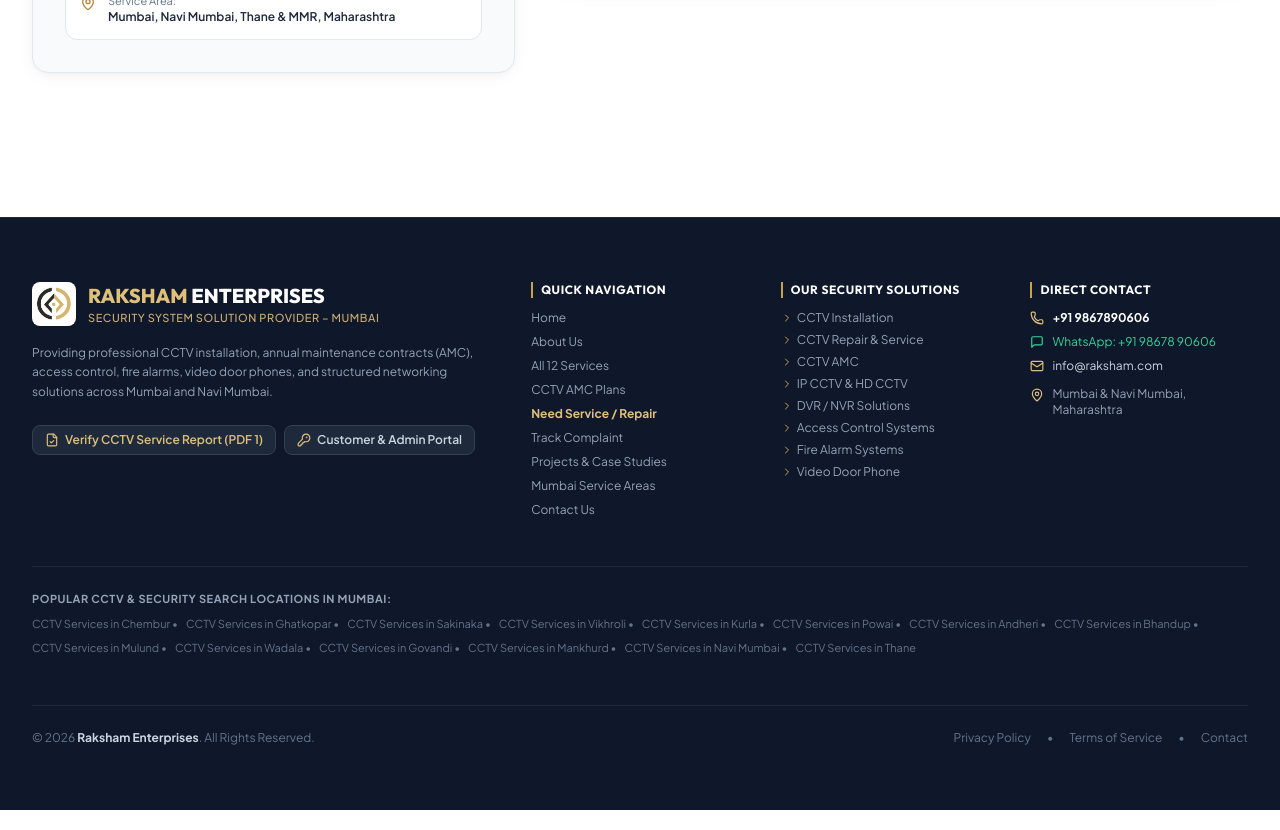
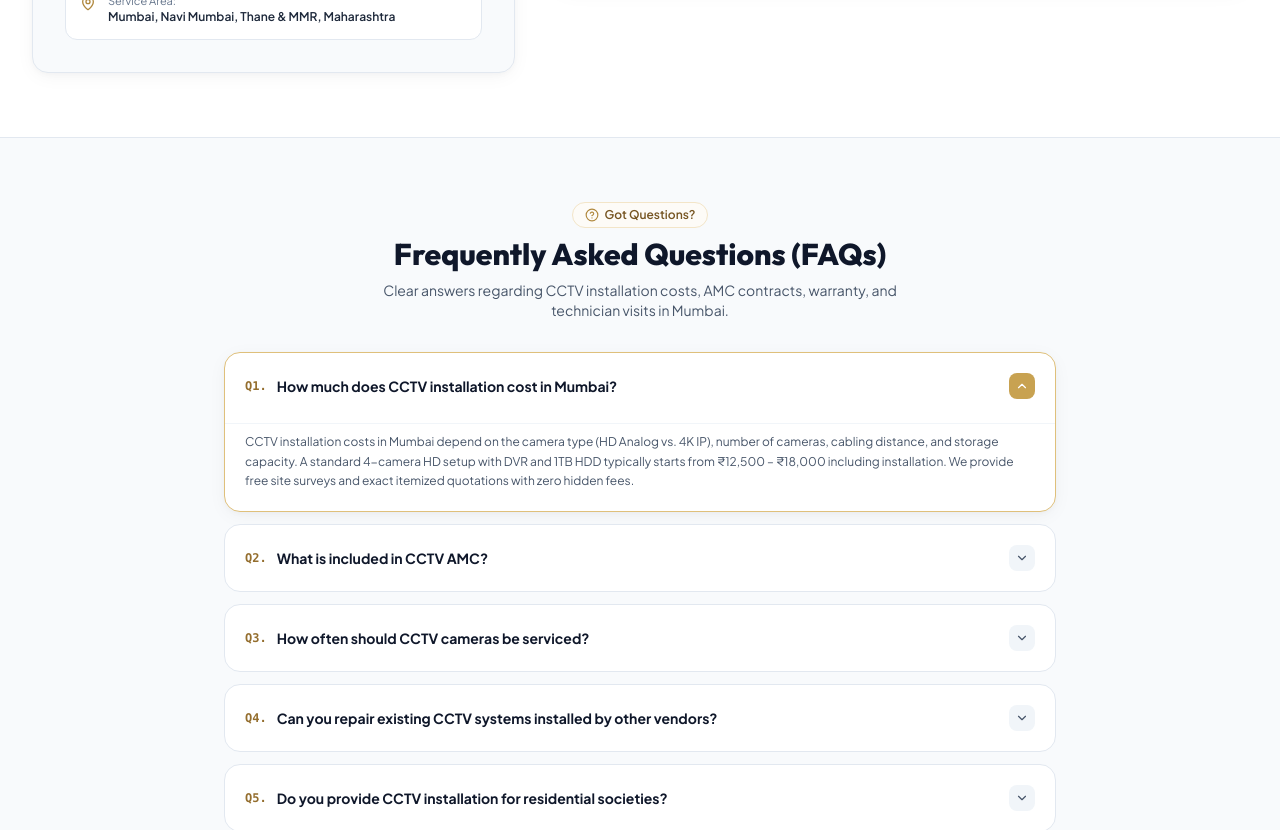
Before and after one commit to guptadipti0123-netizen/raksham-enterprises-web1, a React (Vite) app: page /contact in a window 1280 px wide. Shown: the part 900-1730 px from the top of the page. Built offline with nearby package versions, Linux system fonts and the light colour scheme.

Commit message:
feat(contact): integrate FAQ accordion into Contact page and remove from top navbar

```diff
--- a/src/components/Navbar.jsx
+++ b/src/components/Navbar.jsx
@@ -51,7 +51,7 @@ export default function Navbar({ onOpenQuote }) {
     return () => document.removeEventListener('mousedown', handleClickOutside);
   }, []);
 
-  // Main Desktop Navigation Links (Service Areas moved inside Services Submenu)
+  // Main Desktop Navigation Links (Clean & Concise)
   const navLinks = [
     { name: 'Home', path: '/' },
     { name: 'About Us', path: '/about-us' },
@@ -59,7 +59,6 @@ export default function Navbar({ onOpenQuote }) {
     { name: 'CCTV AMC', path: '/cctv-amc-mumbai' },
     { name: 'Projects', path: '/projects' },
     { name: 'Blog', path: '/blog' },
-    { name: 'FAQ', path: '/faq' },
     { name: 'Contact', path: '/contact' },
   ];
 
--- a/src/pages/ContactPage.jsx
+++ b/src/pages/ContactPage.jsx
@@ -1,8 +1,20 @@
 import React, { useState } from 'react';
-import { COMPANY_INFO, SERVICES } from '../data/websiteData';
-import { Phone, MessageSquare, Mail, MapPin, Send, CheckCircle2, Clock, ShieldCheck } from 'lucide-react';
+import { COMPANY_INFO, SERVICES, FAQS } from '../data/websiteData';
+import {
+  Phone,
+  MessageSquare,
+  Mail,
+  MapPin,
+  Send,
+  CheckCircle2,
+  Clock,
+  ShieldCheck,
+  ChevronDown,
+  HelpCircle
+} from 'lucide-react';
 
 export default function ContactPage() {
+  const [openFaqIdx, setOpenFaqIdx] = useState(0);
   const [formData, setFormData] = useState({
     name: '',
     mobile: '',
@@ -288,6 +300,63 @@ export default function ContactPage() {
         </div>
       </section>
 
+      {/* Embedded FAQs Accordion Section */}
+      <section className="py-16 bg-slate-50 border-t border-slate-200">
+        <div className="max-w-4xl mx-auto px-4 sm:px-6 lg:px-8 space-y-8">
+
+          <div className="text-center space-y-2">
+            <div className="inline-flex items-center space-x-1.5 px-3 py-1 rounded-full bg-gold-50 border border-gold-200 text-gold-800 text-xs font-semibold">
+              <HelpCircle className="w-3.5 h-3.5 text-gold-600" />
+              <span>Got Questions?</span>
+            </div>
+            <h2 className="text-2xl sm:text-3xl font-extrabold text-slate-900">
+              Frequently Asked Questions (FAQs)
+            </h2>
+            <p className="text-xs sm:text-sm text-slate-600 max-w-xl mx-auto">
+              Clear answers regarding CCTV installation costs, AMC contracts, warranty, and technician visits in Mumbai.
+            </p>
+          </div>
+
+          <div className="space-y-3">
+            {FAQS.map((faq, idx) => {
+              const isOpen = openFaqIdx === idx;
+              return (
+                <div
+                  key={idx}
+                  className={`rounded-2xl transition-all border overflow-hidden ${
+                    isOpen
+                      ? 'bg-white border-gold-400 shadow-soft'
+                      : 'bg-white border-slate-200 hover:border-slate-300'
+                  }`}
+                >
+                  <button
+                    onClick={() => setOpenFaqIdx(isOpen ? -1 : idx)}
+                    className="w-full p-4 sm:p-5 text-left flex items-center justify-between space-x-4 focus:outline-none"
+                  >
+                    <span className="text-xs sm:text-sm font-bold text-slate-900 flex items-center space-x-2.5">
+                      <span className="text-gold-700 font-mono text-xs font-black">Q{idx + 1}.</span>
+                      <span>{faq.q}</span>
+                    </span>
+                    <div className={`p-1.5 rounded-lg transition-transform duration-200 flex-shrink-0 ${
+                      isOpen ? 'rotate-180 bg-gold-500 text-white' : 'bg-slate-100 text-slate-600'
+                    }`}>
+                      <ChevronDown className="w-3.5 h-3.5" />
+                    </div>
+                  </button>
+
+                  {isOpen && (
+                    <div className="px-4 pb-4 sm:px-5 sm:pb-5 pt-0 text-xs text-slate-600 leading-relaxed border-t border-slate-100 mt-1">
+                      <p className="pt-2">{faq.a}</p>
+                    </div>
+                  )}
+                </div>
+              );
+            })}
+          </div>
+
+        </div>
+      </section>
+
     </div>
   );
 }
```
